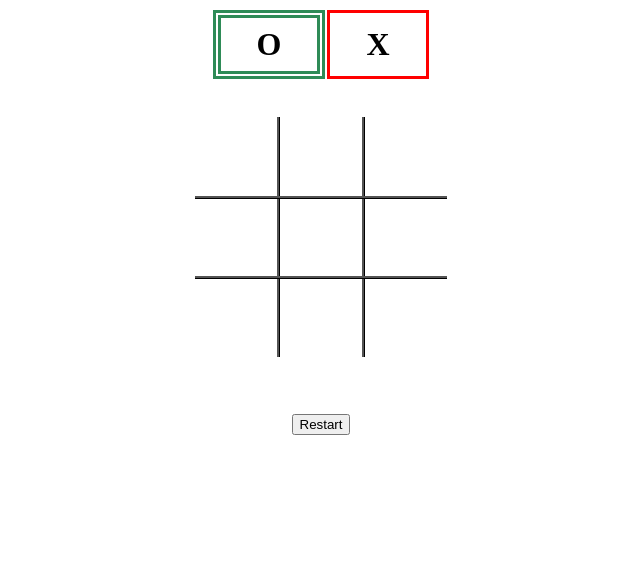
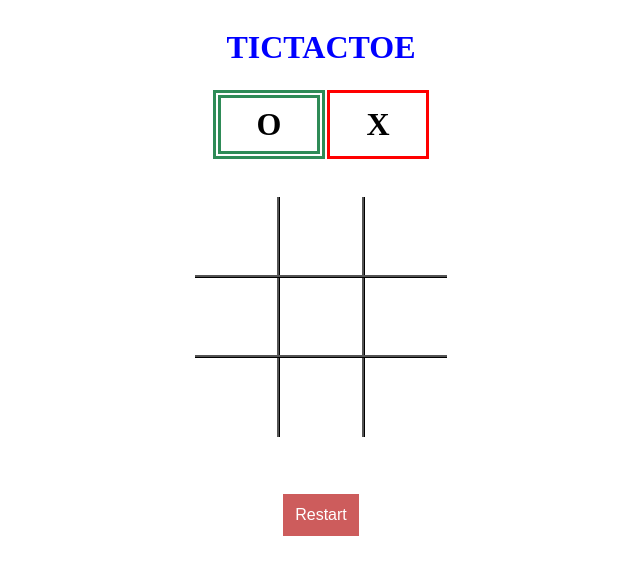
Before and after one commit to vanapamala-chandini/js-tic-tac-toe, a plain HTML site: page index.html in a window 1280 px wide. Shown: the whole page, without its empty margins (317-957 px from the left). Drawn offline with Linux system fonts and the light colour scheme.

Commit message:
added style for restart

```diff
--- a/index.html
+++ b/index.html
@@ -80,11 +80,20 @@
             align-items: center;
             text-align: center;
         }
+
+        .restart {
+            background-color:indianred;
+            color: white;
+            border: none;
+            padding: 0.75em 0.75em;
+            font-size: 1em;
+        }
     </style>
 </head>
 
 <body>
     <div class="container">
+        <h1 style="text-align: center; color: blue;" >TICTACTOE</h1>
         <table class="status">
             <tr>
                 <td id="p1-status" class="player-active">
@@ -118,7 +127,7 @@
         <div class="game_out_container">
         <h1 id="gameStatus">
         </h1>
-        <button onclick="reStart()">Restart </button>
+        <button class="restart" onclick="reStart()">Restart </button>
         </div>
     </div>
     <script>
```
